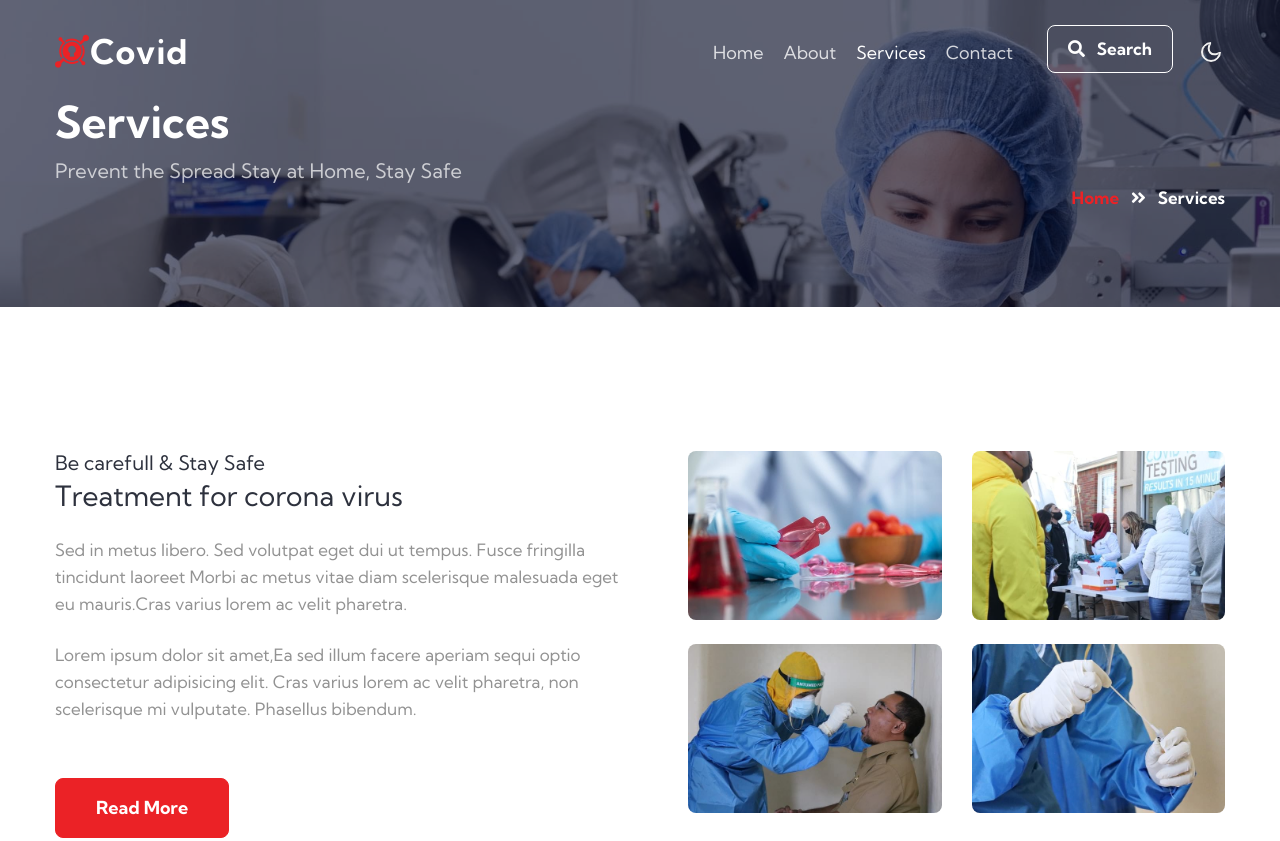
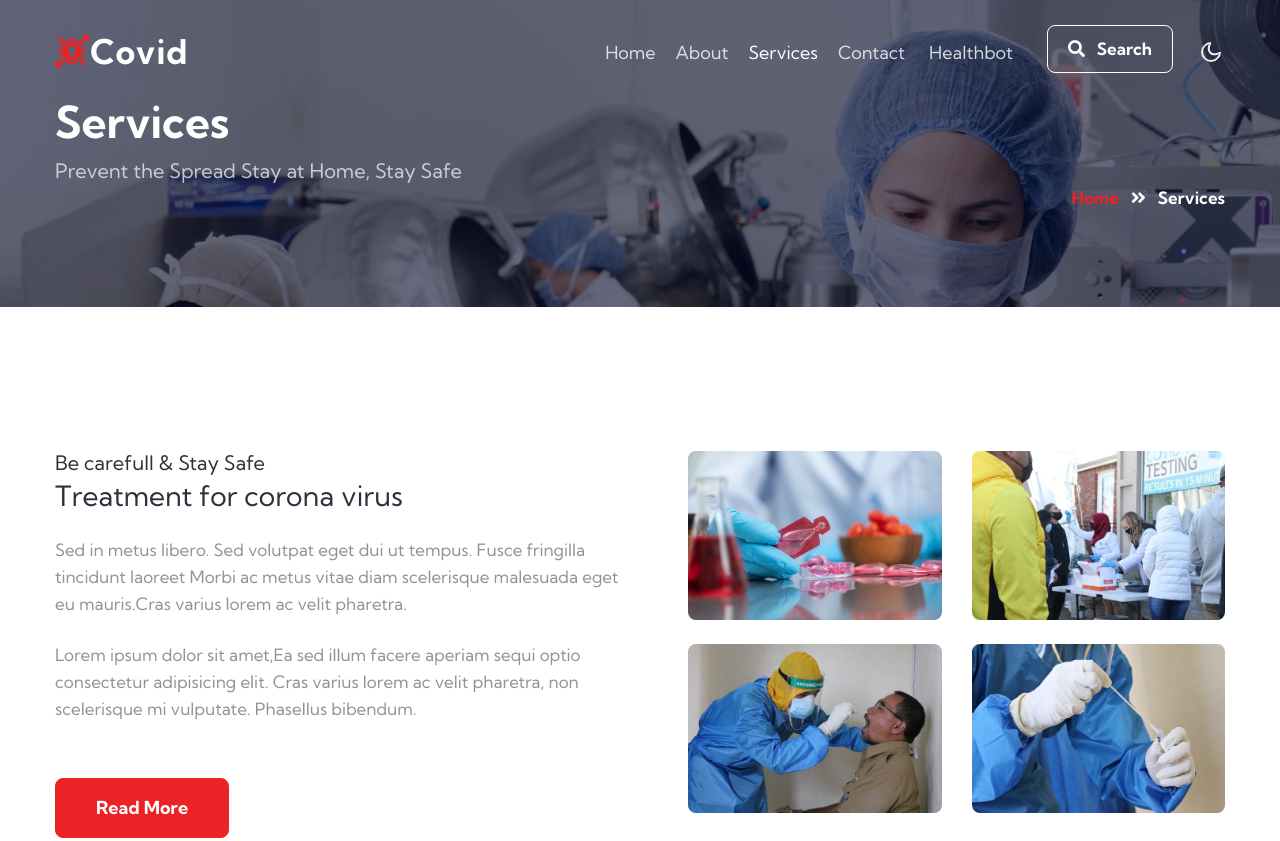
Before and after one commit to BonuGayathri/project3, a plain HTML site: page services.html in a window 1280 px wide. Shown: the top 841 px of the page. Drawn offline with Linux system fonts and the light colour scheme.

Commit message:
Update services.html

```diff
--- a/services.html
+++ b/services.html
@@ -47,6 +47,9 @@
             <li class="nav-item mr-lg-1">
               <a class="nav-link" href="contact.html">Contact</a>
           </li>
+            <li class="nav-item mr-lg-1">
+              <a class="nav-link" href="healthbot.html">healthbot</a>
+           </li>
            <!--/search-right-->
               <li class="header-search mr-lg-2 mt-lg-0 mt-4 position-relative">
                   <div class="search-right">
```
